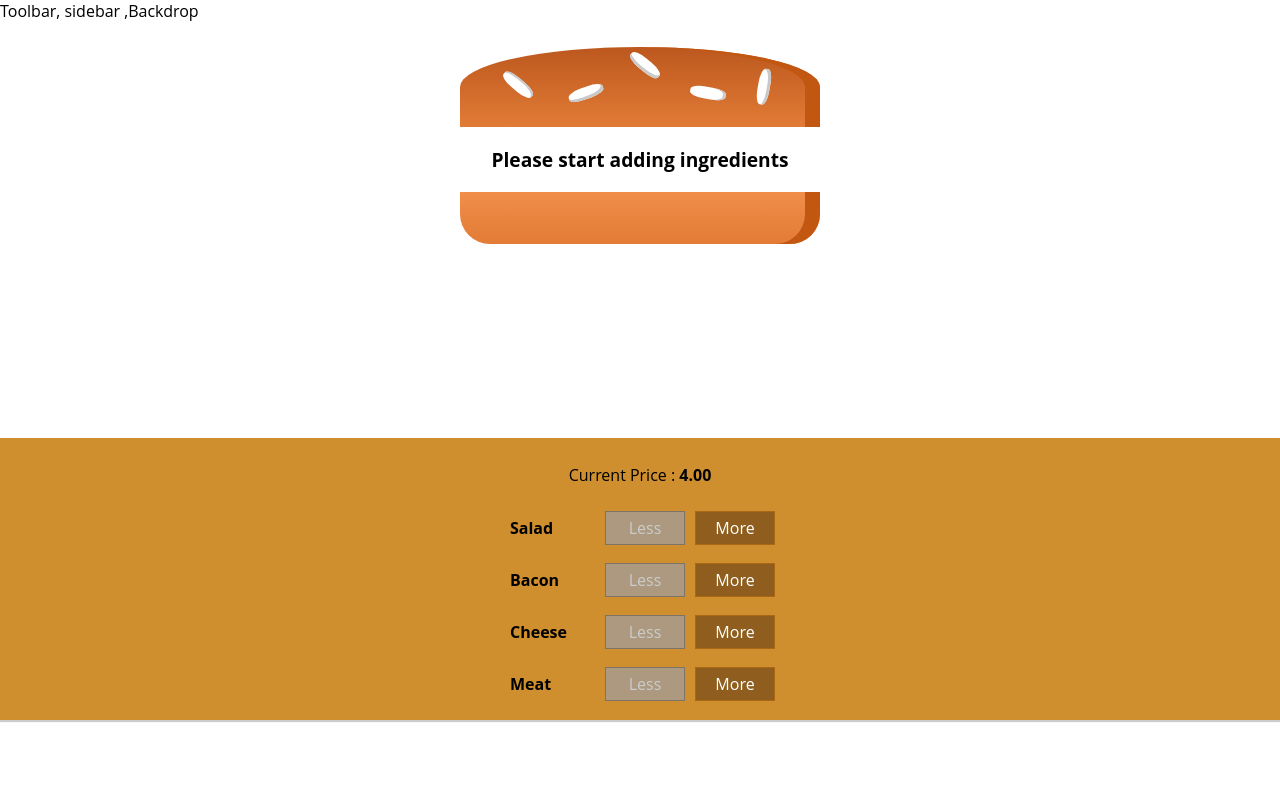
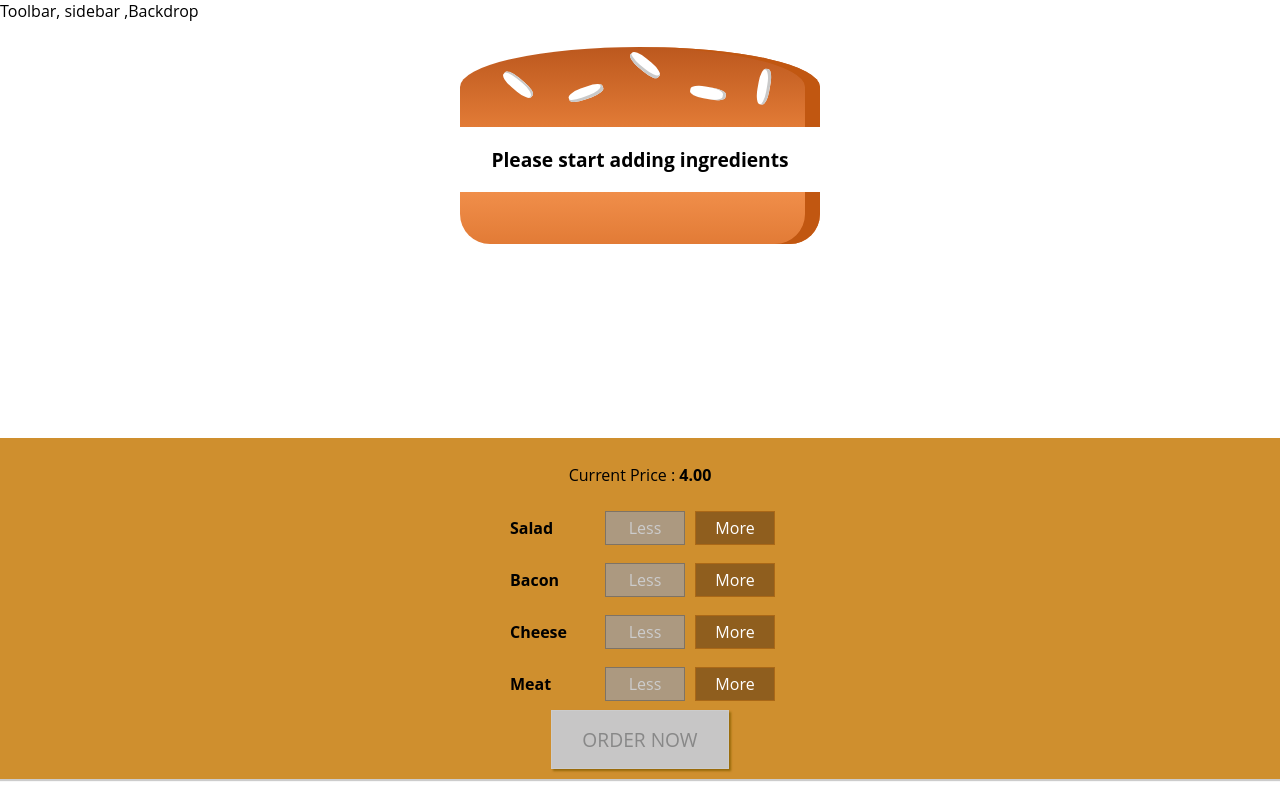
Before and after one commit to yozat02/Burger-Builder, a React app: page / in a window 1280 px wide. Built offline with nearby package versions, Linux system fonts and the light colour scheme.

Commit message:
Add OrderSummary Componenet

```diff
--- a/src/components/Burger/BuildControls/BuildControls.css
+++ b/src/components/Burger/BuildControls/BuildControls.css
@@ -8,3 +8,44 @@
     margin: auto;
     padding: 10px 0;
 }
+
+.OrderButton {
+    background-color: #DAD735;
+    outline: none;
+    cursor: pointer;
+    border: 1px solid #966909;
+    color: #966909;
+    font-family: inherit;
+    font-size: 1.2em;
+    padding: 15px 30px;
+    box-shadow: 2px 2px 2px #966909;
+}
+
+.OrderButton:hover, .OrderButton:active {
+    background-color: #A0DB41;
+    border: 1px solid #966909;
+    color: #966909;
+}
+
+.OrderButton:disabled {
+    background-color: #C7C6C6;
+    cursor: not-allowed;
+    border: 1px solid #ccc;
+    color: #888888;
+}
+
+.OrderButton:not(:disabled) {
+    animation: enable 0.3s linear;
+}
+
+@keyframes enable {
+    0% {
+        transform: scale(1);
+    }
+    60% {
+        transform: scale(1.1);
+    }
+    100% {
+        transform: scale(1);
+    }
+}
--- a/src/components/Burger/BuildControls/BuildControls.js
+++ b/src/components/Burger/BuildControls/BuildControls.js
@@ -20,6 +20,11 @@
             disabled={props.disabled[ctrl.type]}
             />
         })}
+         <button
+            className={classes.OrderButton}
+            disabled={!props.purchasable}
+            onClick={props.purchaseHandler}
+        >ORDER NOW</button>
     </div>
 )
 
--- /dev/null
+++ b/src/components/Burger/OrderSummury/OrderSummury.js
@@ -0,0 +1,26 @@
+import React from 'react' ;
+import Auxi from "../../../HOC/Auxi"
+
+
+const OrderSummury =(props) => {
+    const ingredientsSummary = Object.keys(props.ingredients).map(key => {
+    return (
+    <li key={key} >
+        <span style={{textTransform: "capitalize"}} >{key}</span> : {props.ingredients[key]}
+    </li>)
+    })
+    return (
+        <Auxi>
+            <h3>Your Order</h3>
+            <p>A delicious Burger with the following ingredients: </p>
+            <ul>
+                {ingredientsSummary}
+            </ul>
+            <p>Continue to checkout?</p>
+        </Auxi>
+
+    )
+}
+
+
+export default OrderSummury ;
--- /dev/null
+++ b/src/components/UI/Modal/Modal.css
@@ -0,0 +1,20 @@
+.Modal {
+    position: fixed;
+    z-index: 500;
+    background-color: white;
+    width: 70%;
+    border: 1px solid #ccc;
+    box-shadow: 1px 1px 1px black;
+    padding: 16px;
+    left: 15%;
+    top: 30%;
+    box-sizing: border-box;
+    transition: all 0.3s ease-out;
+}
+
+@media (min-width: 600px) {
+    .Modal {
+        width: 500px;
+        left: calc(50% - 250px);
+    }
+}
--- /dev/null
+++ b/src/components/UI/Modal/Modal.js
@@ -0,0 +1,16 @@
+import React from 'react'
+import classes from './Modal.css'
+const Modal = (props) => (
+    <div
+        className={classes.Modal}
+        style={{
+            transform: props.show ? 'translateY(0)' : 'translateY(-100vh)',
+            opacity: props.show ? '1' : '0'
+        }}
+    >
+        {props.children}
+    </div>
+
+)
+
+export default Modal ;
--- a/src/containers/BurgerBuilder/BurgerBuilder.js
+++ b/src/containers/BurgerBuilder/BurgerBuilder.js
@@ -2,6 +2,8 @@
 import Auxi from '../../HOC/Auxi';
 import Burger from '../../components/Burger/Burger';
 import BuildControls from '../../components/Burger/BuildControls/BuildControls';
+import Modal from "../../components/UI/Modal/Modal";
+import  OrderSummury from "../../components/Burger/OrderSummury/OrderSummury";
 
 const INGREDIENTS_PRICE ={
     salad : 0.6,
@@ -17,7 +19,20 @@
             meat:0,
             cheese:0
         },
-        totalePrice : 4
+        totalePrice : 4,
+        purchasable : false,
+        purchasing : false
+    }
+    updatePurchaseState =(ingredients) => {
+        const sum = Object.keys(ingredients).map(key => {
+            return ingredients[key]
+        }).reduce((sum,el)=>{
+            return sum+el
+        },0);
+        this.setState({
+            purchasable: sum > 0
+        })
+
     }
     addIngredient = (type) => {
         const updatedIngrendients = {
@@ -29,6 +44,7 @@
             ingredients: updatedIngrendients,
             totalePrice:newPrice
         })
+        this.updatePurchaseState(updatedIngrendients)
     }
     removeIngredient = (type) => {
         const updatedIngrendients = {
@@ -41,9 +57,12 @@
                 ingredients: updatedIngrendients,
                 totalePrice:newPrice
             })
+            this.updatePurchaseState(updatedIngrendients)
         }
         else return;
-
+    }
+    purchaseHandler = () => {
+        this.setState({purchasing: true})
     }
 
     render(){
@@ -55,18 +74,18 @@
         }
         return (
             <Auxi>
-                <div>
+                <Modal show={this.state.purchasing} >
+                    <OrderSummury ingredients={this.state.ingredients}  />
+                </Modal>
                 <Burger ingredients={this.state.ingredients}/>
-                </div>
-                <div>
                 <BuildControls
                     addNewIngedient={this.addIngredient}
                     removeIngredient={this.removeIngredient}
                     disabled={disableInfo}
                     price={this.state.totalePrice}
+                    purchasable={this.state.purchasable}
+                    purchaseHandler={this.purchaseHandler}
                 />
-                </div>
-
             </Auxi>
         )
     }
```
Also changed, not shown: src/components/UI/BackDrop/Backdrop.js (added). Lines whose indentation alone changed are shown as unchanged.
